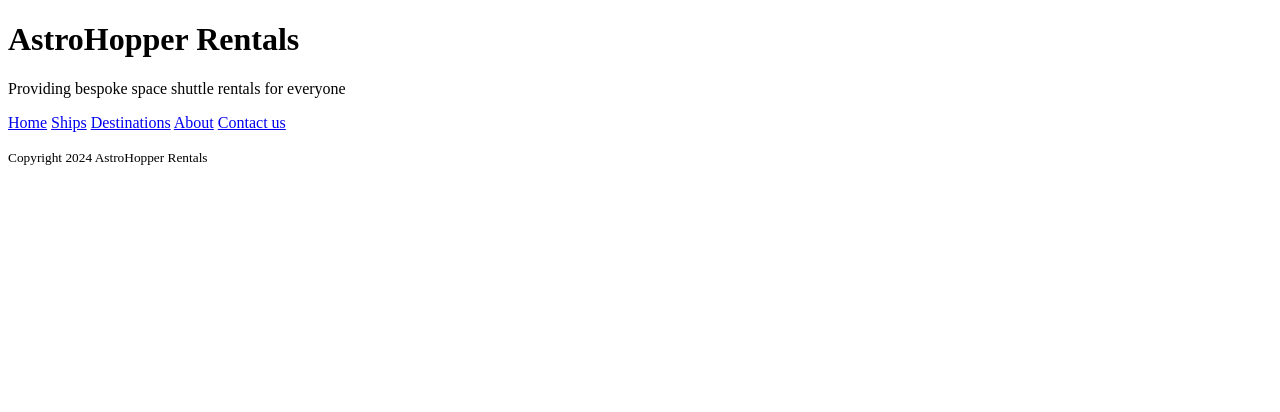
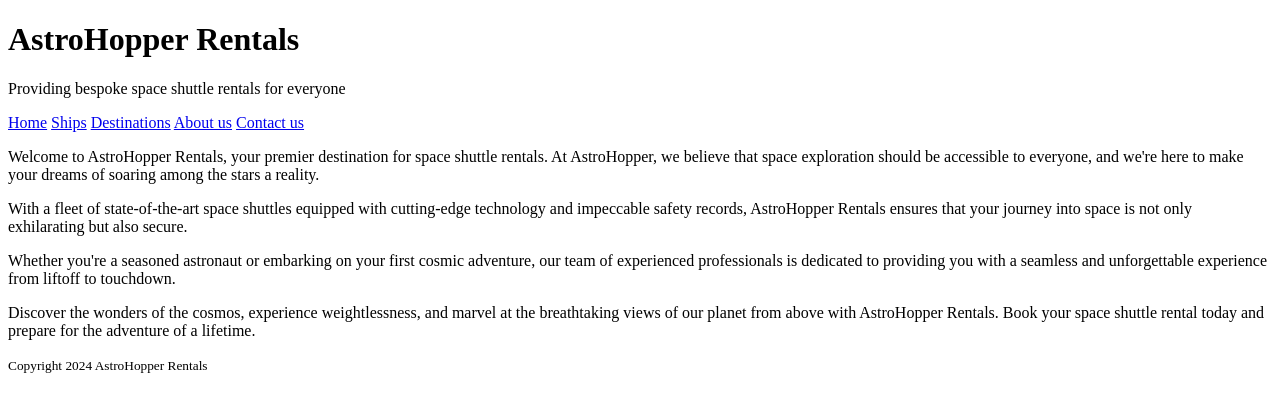
Before and after one commit to Milo-SJ/space-rental, a React (Vite) app: page /about in a window 1280 px wide. Shown: the top 412 px of the page. Built offline with nearby package versions, Linux system fonts and the light colour scheme; no server answers.

Commit message:
nav links added and routes established

```diff
--- a/src/components/Interface.jsx
+++ b/src/components/Interface.jsx
@@ -1,8 +1,11 @@
 import React from "react";
 import Header from "./Header";
 import Footer from "./Footer";
-import Nav from "./Nav";
+import About from "../pages/About";
 import { Routes, Route } from "react-router-dom";
+import Destinations from "../pages/Destinations";
+import Contact from "../pages/Contact";
+import ShipsPage from "../pages/ShipsPage";
 
 const Interface = () => {
   return (
@@ -12,7 +15,14 @@ const Interface = () => {
       </header>
 
       <main>
-        <div></div>
+        <div>
+          <Routes>
+            <Route path="/about" element={<About />} />;
+            <Route path="/destinations" element={<Destinations />} />;
+            <Route path="/contactus" element={<Contact />} />;
+            <Route path="/ships" element={<ShipsPage />} />;
+          </Routes>
+        </div>
       </main>
 
       <footer>
--- a/src/components/Nav.jsx
+++ b/src/components/Nav.jsx
@@ -1,11 +1,15 @@
-import { Link } from "react-router-dom";
+import { Link, NavLink, Route } from "react-router-dom";
+import About from "../pages/About";
 
 const Nav = () => {
   return (
     <div>
-      <Link to="/">Home</Link> <Link to="/ships">Ships</Link>{" "}
-      <Link to="/destinations">Destinations</Link>{" "}
-      <Link to="/about">About</Link> <Link to="/contactus">Contact us</Link>
+      <nav>
+        <NavLink to="/">Home</NavLink> <NavLink to="/ships">Ships</NavLink>{" "}
+        <NavLink to="/destinations">Destinations</NavLink>{" "}
+        <NavLink to="/about">About us</NavLink>{" "}
+        <NavLink to="/contactus">Contact us</NavLink>
+      </nav>
     </div>
   );
 };
--- /dev/null
+++ b/src/pages/About.jsx
@@ -0,0 +1,36 @@
+import React from "react";
+
+const About = () => {
+  return (
+    <>
+      <div>
+        <p>
+          Welcome to AstroHopper Rentals, your premier destination for space
+          shuttle rentals. At AstroHopper, we believe that space exploration
+          should be accessible to everyone, and we're here to make your dreams
+          of soaring among the stars a reality.
+        </p>
+        <p>
+          With a fleet of state-of-the-art space shuttles equipped with
+          cutting-edge technology and impeccable safety records, AstroHopper
+          Rentals ensures that your journey into space is not only exhilarating
+          but also secure.
+        </p>
+        <p>
+          Whether you're a seasoned astronaut or embarking on your first cosmic
+          adventure, our team of experienced professionals is dedicated to
+          providing you with a seamless and unforgettable experience from
+          liftoff to touchdown.
+        </p>
+        <p>
+          Discover the wonders of the cosmos, experience weightlessness, and
+          marvel at the breathtaking views of our planet from above with
+          AstroHopper Rentals. Book your space shuttle rental today and prepare
+          for the adventure of a lifetime.
+        </p>
+      </div>
+    </>
+  );
+};
+
+export default About;
--- /dev/null
+++ b/src/pages/Contact.jsx
@@ -0,0 +1,10 @@
+import React from "react";
+const Contact = () => {
+  return (
+    <>
+      <p>Contact us</p>
+    </>
+  );
+};
+
+export default Contact;
--- /dev/null
+++ b/src/pages/Destinations.jsx
@@ -0,0 +1,10 @@
+import React from "react";
+const Destinations = () => {
+  return (
+    <>
+      <p>Destinations</p>
+    </>
+  );
+};
+
+export default Destinations;
--- /dev/null
+++ b/src/pages/ShipsPage.jsx
@@ -0,0 +1,10 @@
+import React from "react";
+const ShipsPage = () => {
+  return (
+    <>
+      <p>ships</p>
+    </>
+  );
+};
+
+export default ShipsPage;
```
